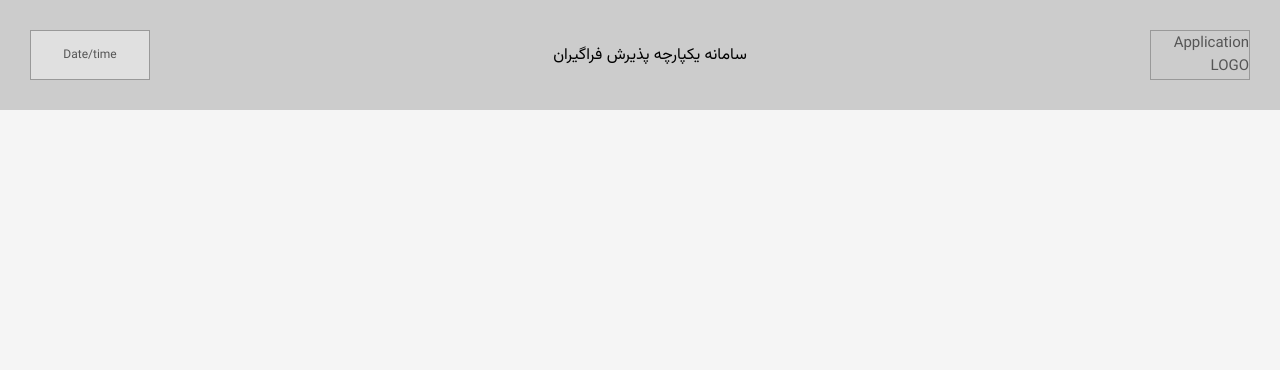
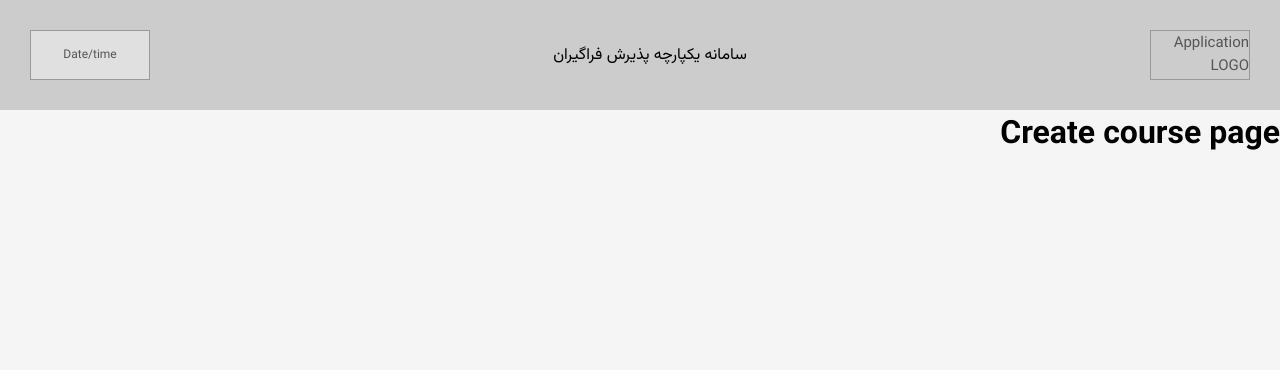
Before and after one commit to neurongithub/reception_system, a Flask app: page /dashboard/create_course/ in a window 1280 px wide. Shown: the top 370 px of the page. Run offline with Flask 3, Linux system fonts and the light colour scheme; the visitor is signed in with stand-in values (Sample User, id 1).

Commit message:
v 0.4 - create dashboard (admin panel)

```diff
--- a/app/templates/create_coures.html
+++ b/app/templates/create_coures.html
@@ -5,3 +5,8 @@
 {% block extra_css %}
 <link rel="stylesheet" href="{{ url_for('static' ,filename='css/create_course_style.css') }}">
 {% endblock %}
+
+
+{% block content %}
+<h1>Create course page</h1>
+{% endblock content %}
```
